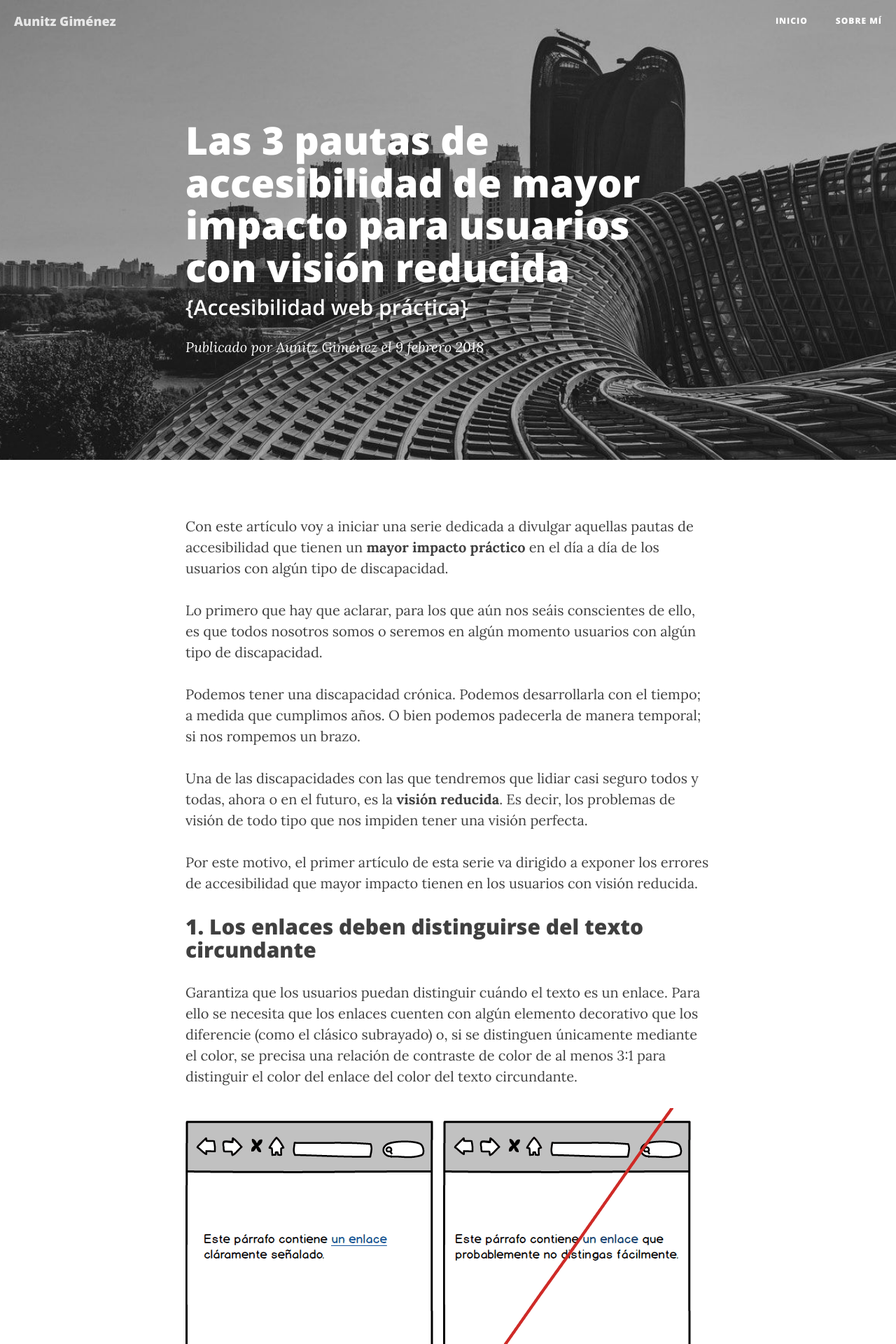
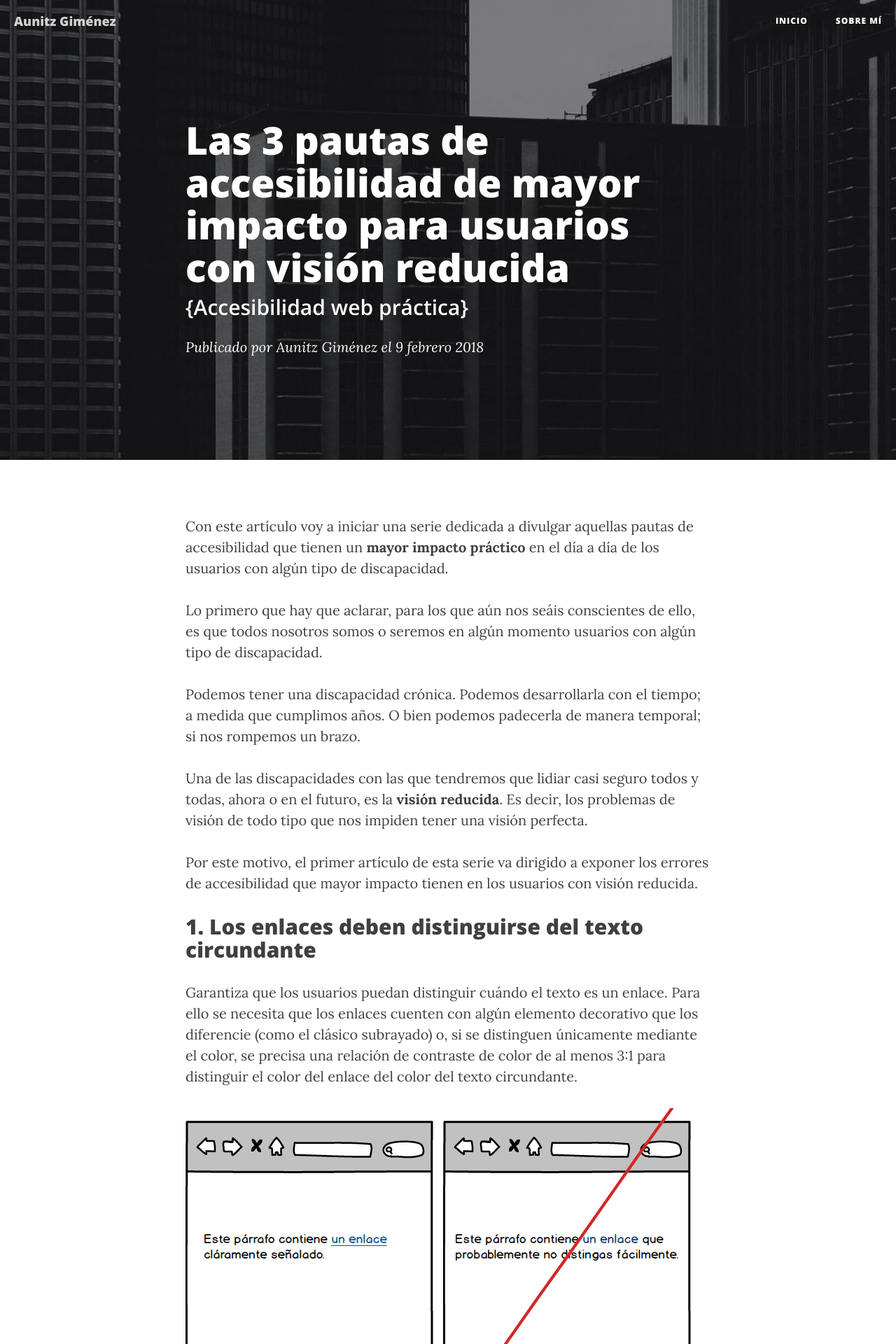
Before and after one commit to aunitz/beta, a Jekyll site: the page built from _posts/2018-02-09-pautas-accesibilidad-mayor-impacto-usuarios-vision-reducida.markdown, in a window 1280 px wide. Shown: the top 1920 px of the page at 70% size. Built offline with Jekyll 4.4.1, drawn with Linux system fonts in a browser that asks for light colours; nearby versions of some CDN libraries.

Commit message:
Incorporadas imágenes de fondo.

```diff
--- a/_posts/2018-02-09-pautas-accesibilidad-mayor-impacto-usuarios-vision-reducida.markdown
+++ b/_posts/2018-02-09-pautas-accesibilidad-mayor-impacto-usuarios-vision-reducida.markdown
@@ -4,7 +4,7 @@
 subtitle:   "{Accesibilidad web práctica}"
 date:       2018-02-09 18:00:00
 author:     "Aunitz Giménez"
-header-img: "img/post-bg-18.jpg"
+header-img: "img/post-bg-27.jpg"
 ---
 
 <p>Con este artículo voy a iniciar una serie dedicada a divulgar aquellas pautas de accesibilidad que tienen un <strong>mayor impacto práctico</strong> en el día a día de los usuarios con algún tipo de discapacidad.</p>
--- a/_posts/2018-03-11-tip-11-etiquetas-por-encima-campos.markdown
+++ b/_posts/2018-03-11-tip-11-etiquetas-por-encima-campos.markdown
@@ -4,7 +4,7 @@
 subtitle:   "{Tip 11 de usabilidad}"
 date:       2018-03-11 12:00:00
 author:     "Aunitz Giménez"
-header-img: "img/post-bg-18.jpg"
+header-img: "img/post-bg-28.jpg"
 ---
 
 <p>Una de las decisiones importantes que debes tomar al diseñar un formulario es dónde ubicar las etiquetas (labels) con respecto a los campos del formulario.</p>
```
Also changed, not shown: img/post-bg-27.jpg (added), img/post-bg-28.jpg (added).
